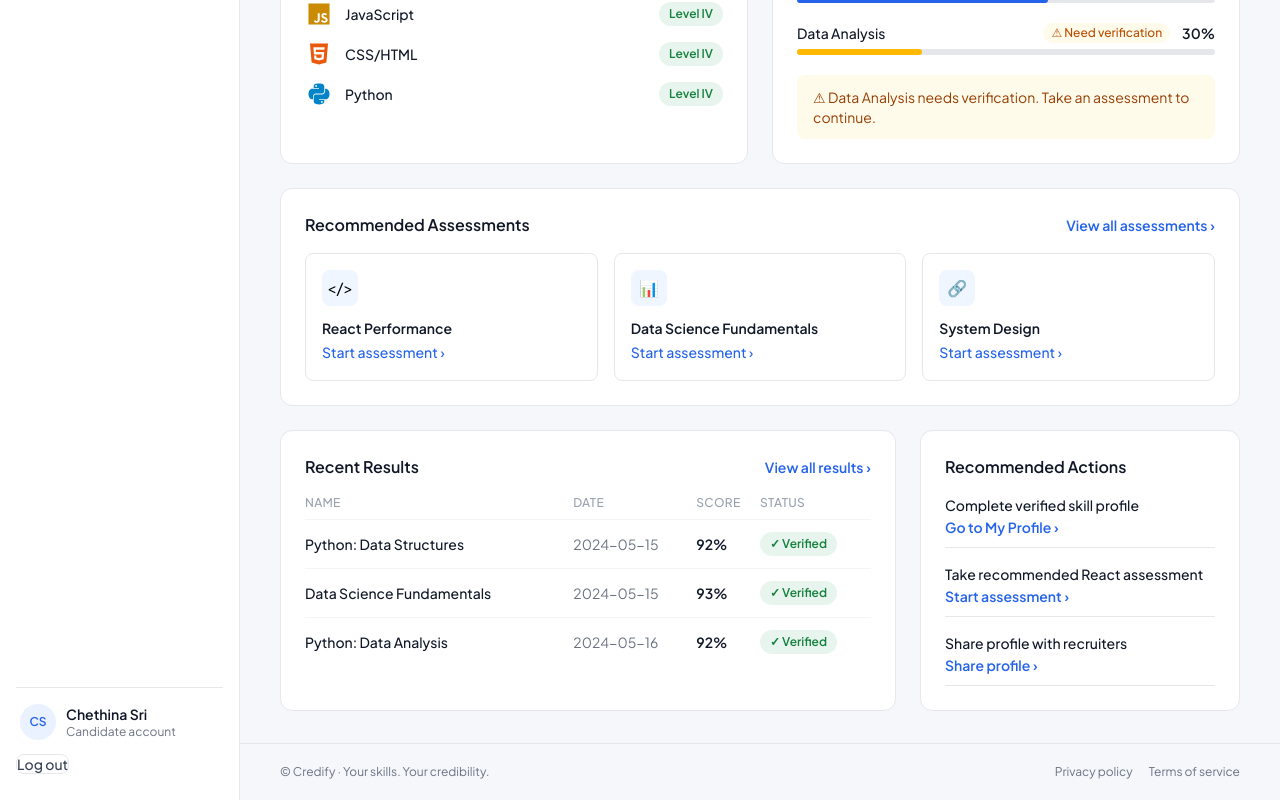
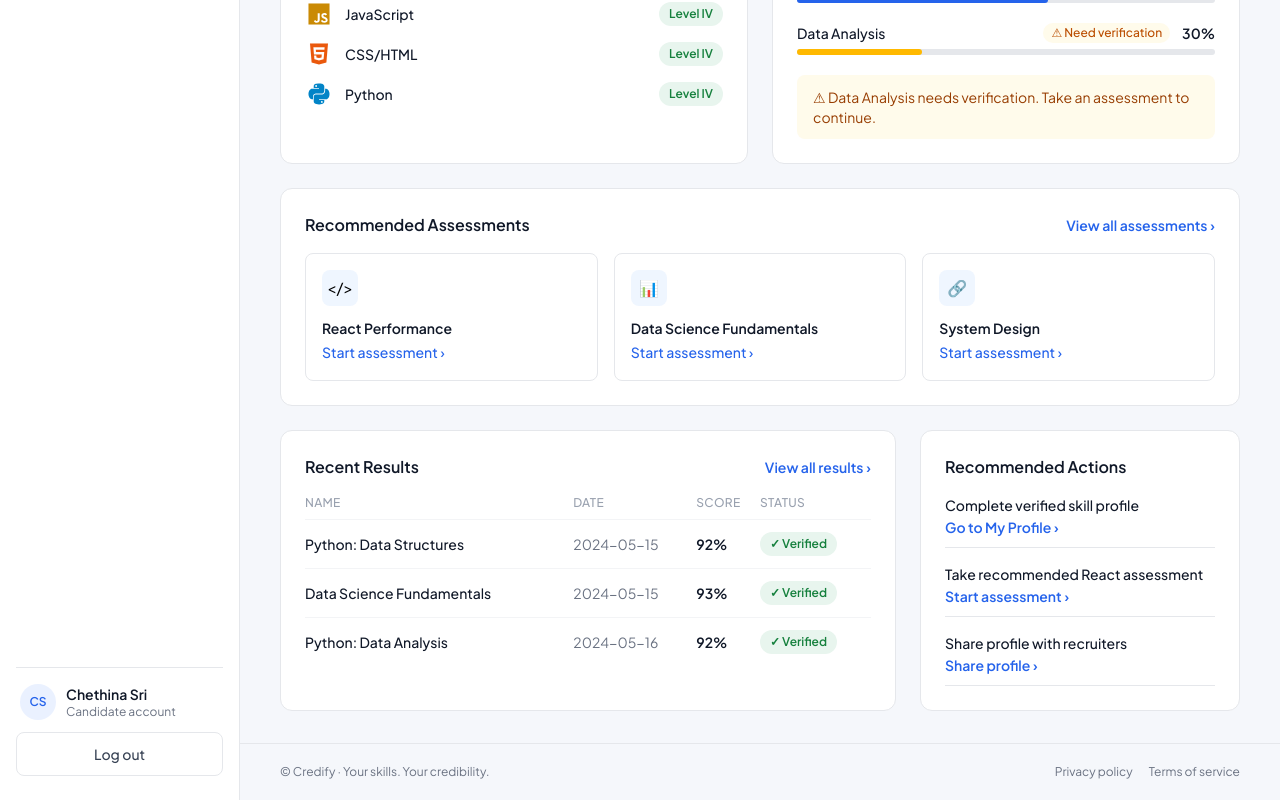
Before and after one commit to kaushalya4646/Credify-, a React (Vite) app in the folder client/: page /candidate/dashboard in a window 1280 px wide. Shown: the part 545-1345 px from the top of the page. Built offline with nearby package versions, Linux system fonts and the light colour scheme.

Commit message:
Log out button style fixed

```diff
--- a/client/src/pages/CandidateDashboardPage.jsx
+++ b/client/src/pages/CandidateDashboardPage.jsx
@@ -105,9 +105,7 @@ export default function CandidateDashboardPage() {
               <p className="text-xs text-gray-500">Candidate account</p>
             </div>
           </div>
-          <Link
-            to="/"
-           className="min-h-11 w-full rounded-lg border border-gray-200 text-sm font-medium text-gray-700 hover:bg-gray-50">
+          <Link to="/" className="inline-flex min-h-11 items-center justify-center w-full rounded-lg border border-gray-200 text-sm font-medium text-gray-700 hover:bg-gray-50">
             Log out
           </Link>
         </div>
```
